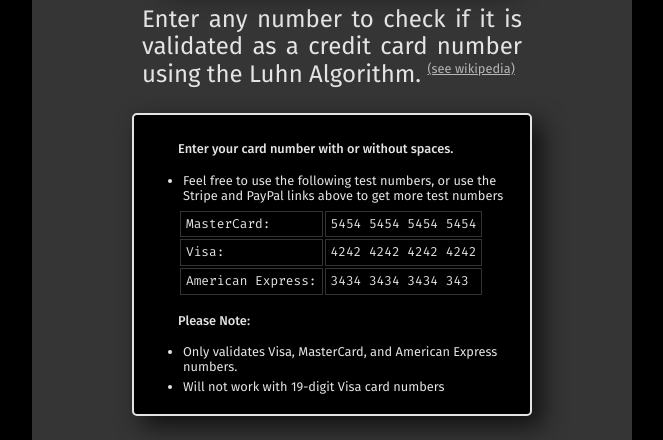
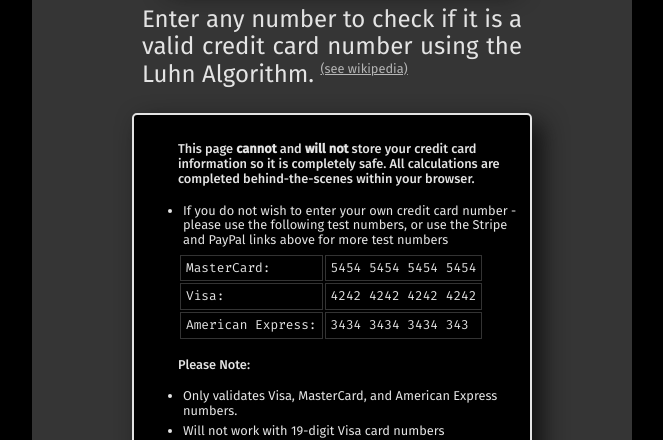
Before and after one commit to nihalanand24/credit-card-checker, a plain HTML site: page index.html in a window 1280 px wide. Shown: the part 363-803 px from the top of the page, without its empty margins (308-971 px from the left). Drawn offline with nearby package versions, Linux system fonts and the light colour scheme.

Commit message:
added statement regarding data

```diff
--- a/index.html
+++ b/index.html
@@ -15,7 +15,7 @@
         href="https://fonts.googleapis.com/css2?family=Fira+Code&family=Fira+Sans:wght@300;400;500&family=Courier+Prime&display=swap"
         rel="stylesheet">
 
-    <!-- Link External CSS -->
+    <!-- Link External Stylesheet-->
     <link rel="stylesheet" href="./styles.css">
     <link rel="icon" href="./image-assets/favicon_package_v0.16/favicon.ico" type="image/x-icon">
 </head>
@@ -48,7 +48,8 @@
                     </p>
 
                     <div class="test-links">
-                        <a href="https://stripe.com/docs/testing#cards" target="_blank"><i class="stripe fab fa-cc-stripe"></i></a>
+                        <a href="https://stripe.com/docs/testing#cards" target="_blank"><i
+                                class="stripe fab fa-cc-stripe"></i></a>
 
                         <a href="https://developer.paypal.com/docs/payflow/payflow-pro/payflow-pro-testing/#credit-card-numbers-for-testing"
                             target="_blank"><i class="pp fab fa-cc-paypal"></i></a>
@@ -57,7 +58,7 @@
             </div>
 
             <h2>
-                Enter any number to check if it is validated as a credit card number using the Luhn Algorithm. <sup>
+                Enter any number to check if it is a valid credit card number using the Luhn Algorithm. <sup>
                     <a href="https://en.wikipedia.org/wiki/Luhn_algorithm" target="_blank">(see wikipedia)</a>
                 </sup>
             </h2>
@@ -65,9 +66,12 @@
             <div class="instructions">
 
                 <ul class="notes">
-                    <h4>Enter your card number with or without spaces.</h4>
+                    <h4>This page <strong>cannot</strong> and <strong>will not</strong> store your credit card
+                        information so it is completely safe. All
+                        calculations are completed behind-the-scenes within your browser.</h4>
                     <li>
-                        Feel free to use the following test numbers, or use the Stripe and PayPal links above to get more test numbers
+                        If you do not wish to enter your own credit card number - please use the following
+                        test numbers, or use the Stripe and PayPal links above for more test numbers
                     </li>
 
                     <table>
@@ -109,18 +113,10 @@
         </footer>
     </div>
 
-
-
-
-
-
-
-
-
-
-
+    <!-- Link jQuery -->
     <script src='https://ajax.googleapis.com/ajax/libs/jquery/3.5.1/jquery.min.js'></script>
 
+    <!-- Link External JavaScript -->
     <script src="./script.js"></script>
 </body>
 
```
Also changed, not shown: script.js (line endings or trailing spaces), styles.css (line endings or trailing spaces).
